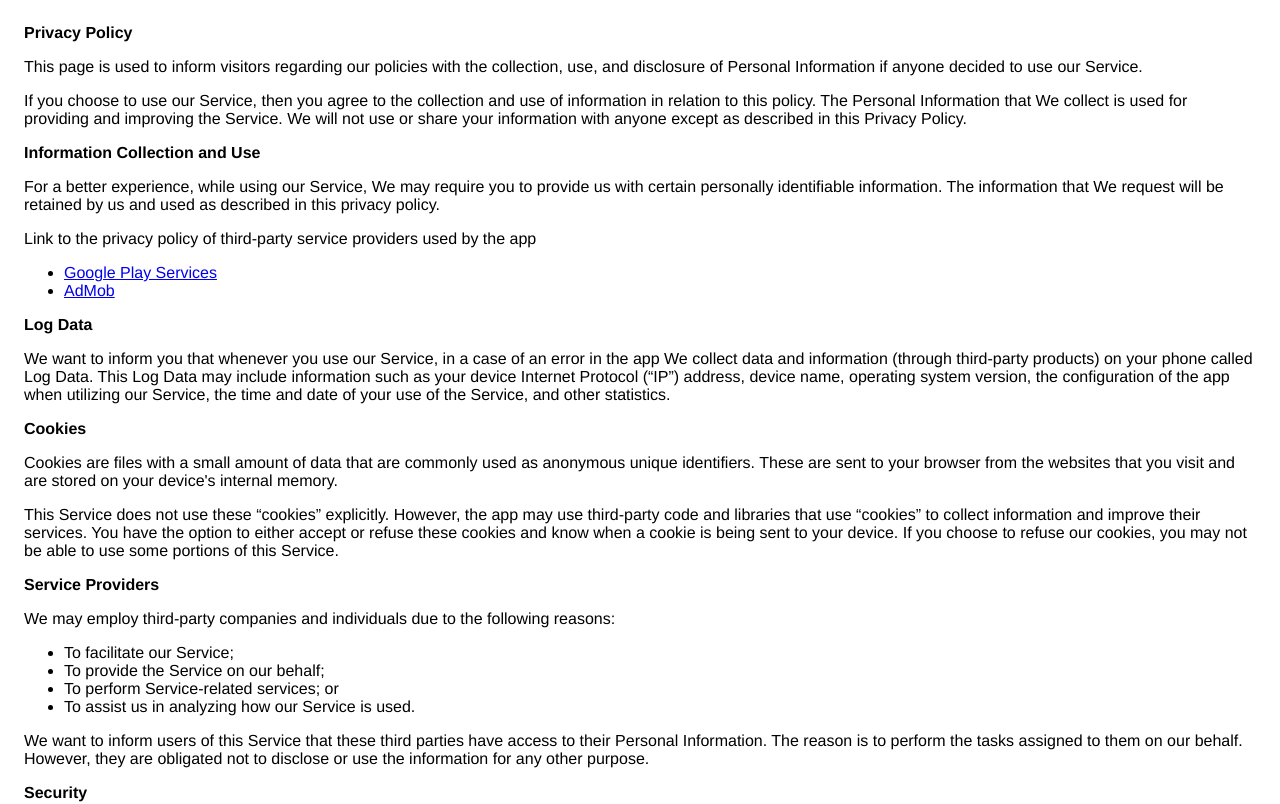
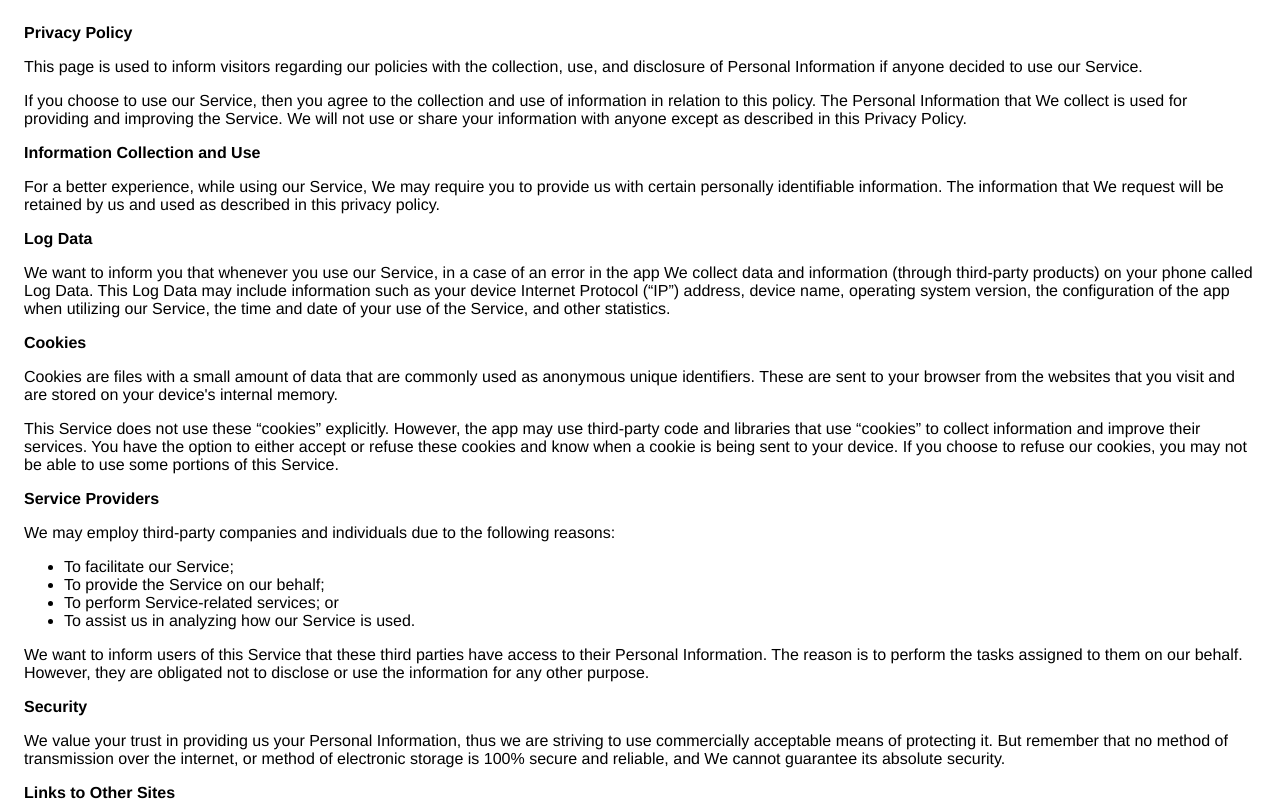
Before and after one commit to xixixixixixiii/xixixixixixiii.github.io, a plain HTML site: page index.html in a window 1280 px wide. Shown: the top 804 px of the page. Drawn offline with Linux system fonts and the light colour scheme.

Commit message:
Update index.html

```diff
--- a/index.html
+++ b/index.html
@@ -28,10 +28,7 @@
                   We request will be retained by us and used as described in this privacy policy.
                 </p> <div><p>
 
-                  </p> <p>
-                    Link to the privacy policy of third-party service providers used
-                    by the app
-                  </p> <ul><li><a href="https://www.google.com/policies/privacy/" target="_blank" rel="noopener noreferrer">Google Play Services</a></li><li><a href="https://support.google.com/admob/answer/6128543?hl=en" target="_blank" rel="noopener noreferrer">AdMob</a></li><!----><!----><!----><!----><!----><!----><!----><!----><!----><!----><!----><!----><!----><!----><!----><!----><!----><!----><!----><!----><!----><!----><!----><!----><!----><!----></ul></div> <p><strong>Log Data</strong></p> <p>
+                </p> <p><strong>Log Data</strong></p> <p>
                   We want to inform you that whenever you
                   use our Service, in a case of an error in the app
                   We collect data and information (through third-party
```
